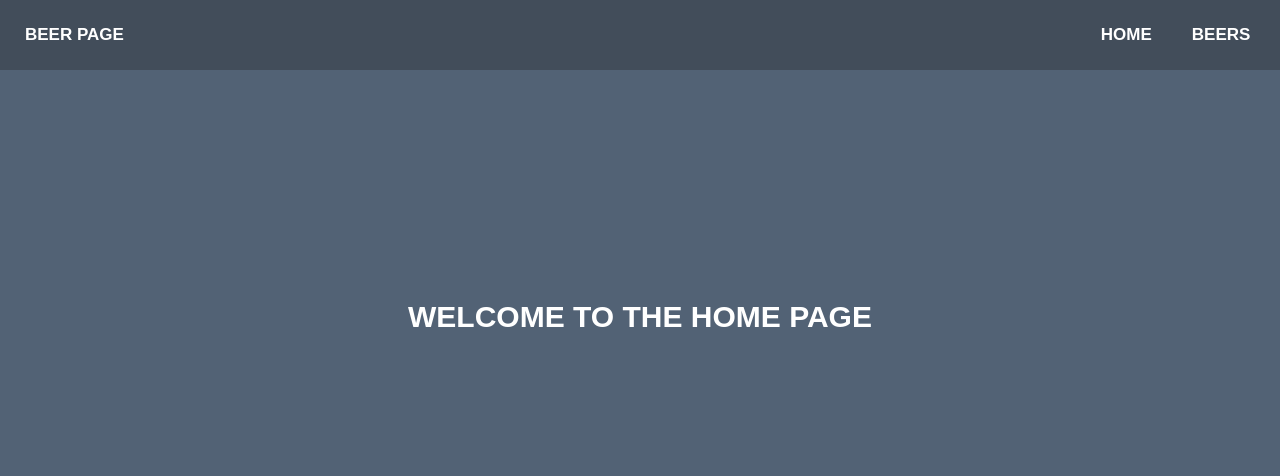
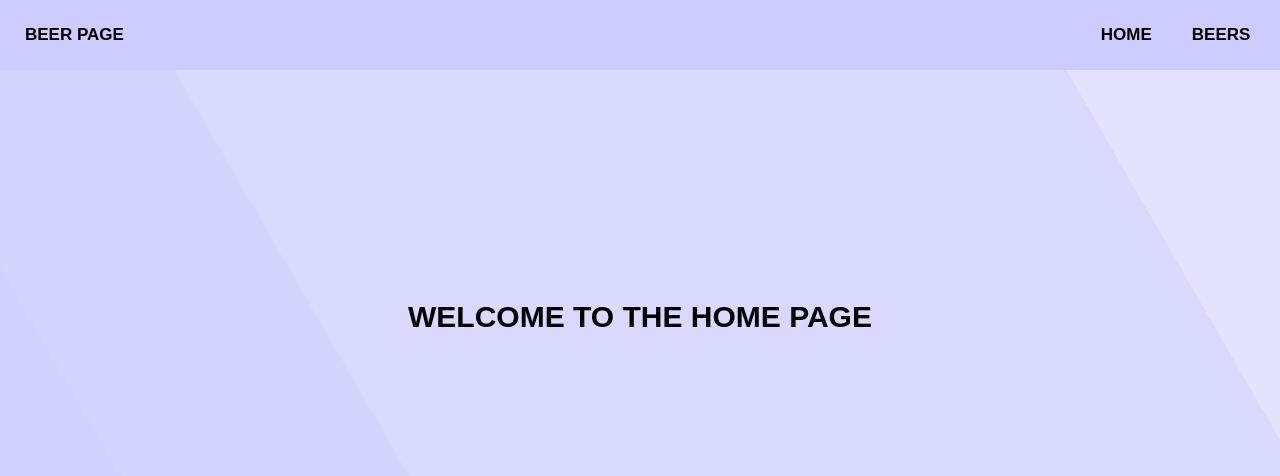
Before and after one commit to Nabeel626/punk-api-project, a React (Vite) app: page / in a window 1280 px wide. Shown: the top 476 px of the page. Built offline with nearby package versions, Linux system fonts and the light colour scheme; no server answers.

Commit message:
added a moving background and sorted out some styling

```diff
--- a/src/App.scss
+++ b/src/App.scss
@@ -1,92 +1,43 @@
 // @import "./mediaQueries.scss";
-
-$bubble-count: 50;
-$sway-type: "sway-left-to-right", "sway-right-to-left";
 
 * {
     margin: 0;
     padding: 0;
     box-sizing: border-box;
     font-family: Arial, Helvetica, sans-serif;
-    background:#526275;
-    color: white;
+    background: transparent;
+    // linear-gradient(to bottom, #ffbf80, #ffc286, #ffc68c, #ffc993, #ffcc99);
+    background-repeat: no-repeat;
+    color: black;
 }
 
-@function random_range($min, $max) {
-  $rand: random();
-  $random_range: $min + floor($rand * (($max - $min) + 1));
-  @return $random_range;
+
+.background__graphic {
+  animation:slide 3s ease-in-out infinite alternate;
+  background-image: linear-gradient(-120deg, hsl(240, 100%, 94%) 50%, #ccccff 50%);
+  bottom:0;
+  left:-50%;
+  opacity:.5;
+  position:fixed;
+  right:-50%;
+  top:0;
+  z-index:-1;
 }
 
-@function sample($list) {
-  @return nth($list, random(length($list)));
+.background__graphic--vector1 {
+  animation-direction:alternate-reverse;
+  animation-duration:4s;
 }
 
-.background-container {
-  position: relative;
-  width: 100%;
-  height: 100vh;
-  z-index: 0;
-  overflow-x: hidden;
+.background__graphic--vector2 {
+  animation-duration:5s;
+}
 
-  .bubble {
-    position: absolute;
-    left: var(--bubble-left-offset);
-    bottom: -75%;
-    display: block;
-    width: var(--bubble-radius);
-    height: var(--bubble-radius);
-    border-radius: 50%;
-    animation: float-up var(--bubble-float-duration) var(--bubble-float-delay) ease-in infinite;
-
-    &::before {
-      position: absolute;
-      content: '';
-      top: 0;
-      left: 0;
-      width: 100%;
-      height: 100%;
-      background: peachpuff;
-      border-radius: inherit;
-      animation: var(--bubble-sway-type) var(--bubble-sway-duration) var(--bubble-sway-delay) ease-in-out alternate infinite;
-    }
-
-    @for $i from 0 through $bubble-count {
-      &:nth-child(#{$i}) {
-        --bubble-left-offset: #{random_range(0vw, 100vw)};
-        --bubble-radius: #{random_range(1vw, 10vw)};
-        --bubble-float-duration: #{random_range(6s, 12s)};
-        --bubble-sway-duration: #{random_range(4s, 6s)};
-        --bubble-float-delay: #{random_range(0s, 4s)};
-        --bubble-sway-delay: #{random_range(0s, 4s)};
-        --bubble-sway-type: #{sample($sway-type)};
-      }
-    }
+@keyframes slide {
+  0% {
+    transform:translateX(-25%);
+  }
+  100% {
+    transform:translateX(25%);
   }
 }
-
-@keyframes float-up {
-  to {
-    transform: translateY(-175vh);
-  }
-}
-
-@keyframes sway-left-to-right {
-  from {
-    transform: translateX(-100%);
-  }
-
-  to {
-    transform: translateX(100%);
-  }
-}
-
-@keyframes sway-right-to-left {
-  from {
-    transform: translateX(100%);
-  }
-
-  to {
-    transform: translateX(-100%);
-  }
-}
--- a/src/App.tsx
+++ b/src/App.tsx
@@ -124,6 +124,12 @@ function App() {
       <BrowserRouter>
 
         <section>
+          <div className="background__graphic"></div>
+          <div className="background__graphic background__graphic--vector1"></div>
+          <div className="background__graphic background__graphic--vector2"></div>
+        </section>
+
+        <section>
           <NavigationMenu />
         </section>
 
@@ -147,44 +153,7 @@ function App() {
         </Routes>
 
       </BrowserRouter>
-      {/* <div className="background-container">
 
-        <div className="bubble"></div>
-        <div className="bubble"></div>
-        <div className="bubble"></div>
-        <div className="bubble"></div>
-        <div className="bubble"></div>
-        <div className="bubble"></div>
-        <div className="bubble"></div>
-        <div className="bubble"></div>
-        <div className="bubble"></div>
-        <div className="bubble"></div>
-        <div className="bubble"></div>
-        <div className="bubble"></div>
-        <div className="bubble"></div>
-        <div className="bubble"></div>
-        <div className="bubble"></div>
-        <div className="bubble"></div>
-        <div className="bubble"></div>
-        <div className="bubble"></div>
-        <div className="bubble"></div>
-        <div className="bubble"></div>
-        <div className="bubble"></div>
-        <div className="bubble"></div>
-        <div className="bubble"></div>
-        <div className="bubble"></div>
-        <div className="bubble"></div>
-        <div className="bubble"></div>
-        <div className="bubble"></div>
-        <div className="bubble"></div>
-        <div className="bubble"></div>
-        <div className="bubble"></div>
-        <div className="bubble"></div>
-        <div className="bubble"></div>
-        <div className="bubble"></div>
-        <div className="bubble"></div>
-        <div className="bubble"></div>
-      </div>    */}
     </>
   )
 }
--- a/src/components/MainContent/BeerCards/BeerCards.scss
+++ b/src/components/MainContent/BeerCards/BeerCards.scss
@@ -2,15 +2,15 @@
 .beer-cards {
     position: relative;
     top: 1em;
-    background-color: transparent;
+    background: transparent;
     z-index: 1;
     padding-bottom: 17px;
 
     .beerCard__container {
         border: 2px solid black;
         display: grid;
-        box-shadow: #7f8791 8px 10px;
-        background-color:transparent;
+        box-shadow: #ccccff 8px 10px;
+        background:transparent;
         border-radius: 10px;
         height: auto;
         gap: 20px;
@@ -23,7 +23,7 @@
         }
 
         .beerCard__name, .beerCard__role, p {
-            background-color:  transparent;
+            background:  transparent;
         }
     }
 }
--- a/src/components/MainContent/SearchBox/SearchBox.scss
+++ b/src/components/MainContent/SearchBox/SearchBox.scss
@@ -3,21 +3,21 @@
     padding: 20px;
     padding-bottom: 120px;
     border-radius: 20px;
-    box-shadow: #7f8791 8px 10px;
-    background-color: transparent;
+    box-shadow: #ccccff 8px 10px;
+    background: transparent;
     border: 2px solid black;
 
     .search-box__heading {
         padding-bottom: 20px;
         text-align: center;
-        background-color: transparent;
+        background: transparent;
     }
 
     .search-box__label {
         font-weight: bold;
         position: relative;
         left: 1.5em;
-        background-color: transparent;
+        background: transparent;
     }
 
     .search-box__input {
@@ -28,7 +28,7 @@
         font-size: 15px;
         padding: 5px 13px;
         width: 45%;
-        box-shadow: #7f8791 6px 8px ;
+        box-shadow: #ccccff 6px 8px ;
     }
 }
 
--- a/src/components/NavigationMenu/NavigationMenu.scss
+++ b/src/components/NavigationMenu/NavigationMenu.scss
@@ -1,19 +1,19 @@
 .navigationBar {
-    background-color: #424d5a;
+    background:  #ccccff;
     position: fixed;
     top: 0;
     height: auto;
     width: 100%;
-    z-index: 2;
+    z-index: 3;
 
     ul {
-        background-color: #424d5a;
+        background:  #ccccff;
         list-style-type: none;
         text-decoration: none;
 
         li {
             display: inline;
-            background-color: #424d5a;
+            background:  #ccccff;
             font-size: 17px;
             font-weight: bold;
             margin: 5px;
@@ -27,7 +27,7 @@
 
         a {
             float: right;
-            background-color: #424d5a;
+            background:  #ccccff;
             position: relative;
             top: 0.6em;
             right: 0.6em;
@@ -50,9 +50,9 @@
             content: '';
             right: 0;
             top: 0;
-            border-top: 3px solid white;
+            border-top: 3px solid black;
             text-decoration: none;
-            border-right: 3px solid white;
+            border-right: 3px solid black;
             transform: translate(-50%, 100%);
         }
 
@@ -60,8 +60,8 @@
             content: '';
             left: 0;
             bottom: 0;
-            border-bottom: 3px solid white;
-            border-left: 3px solid white;
+            border-bottom: 3px solid black;
+            border-left: 3px solid black;
             transform: translate(100%, -50%)
         }
 
```
